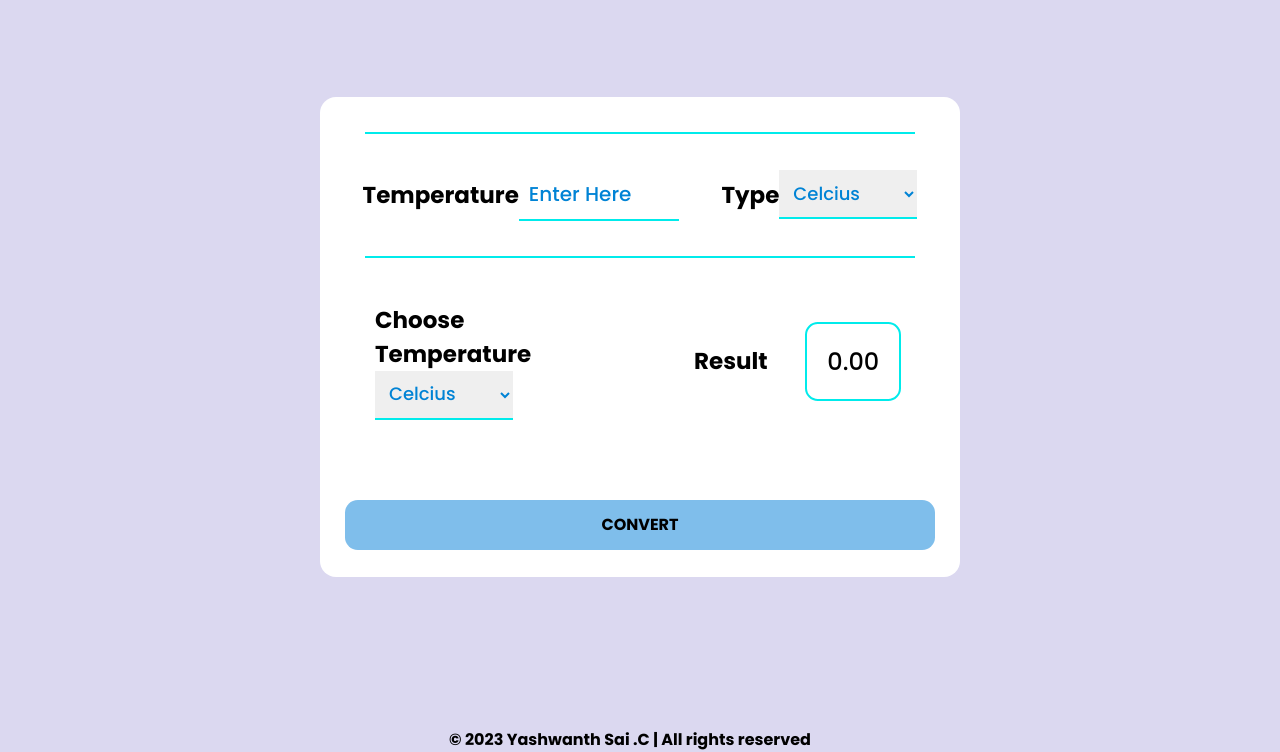
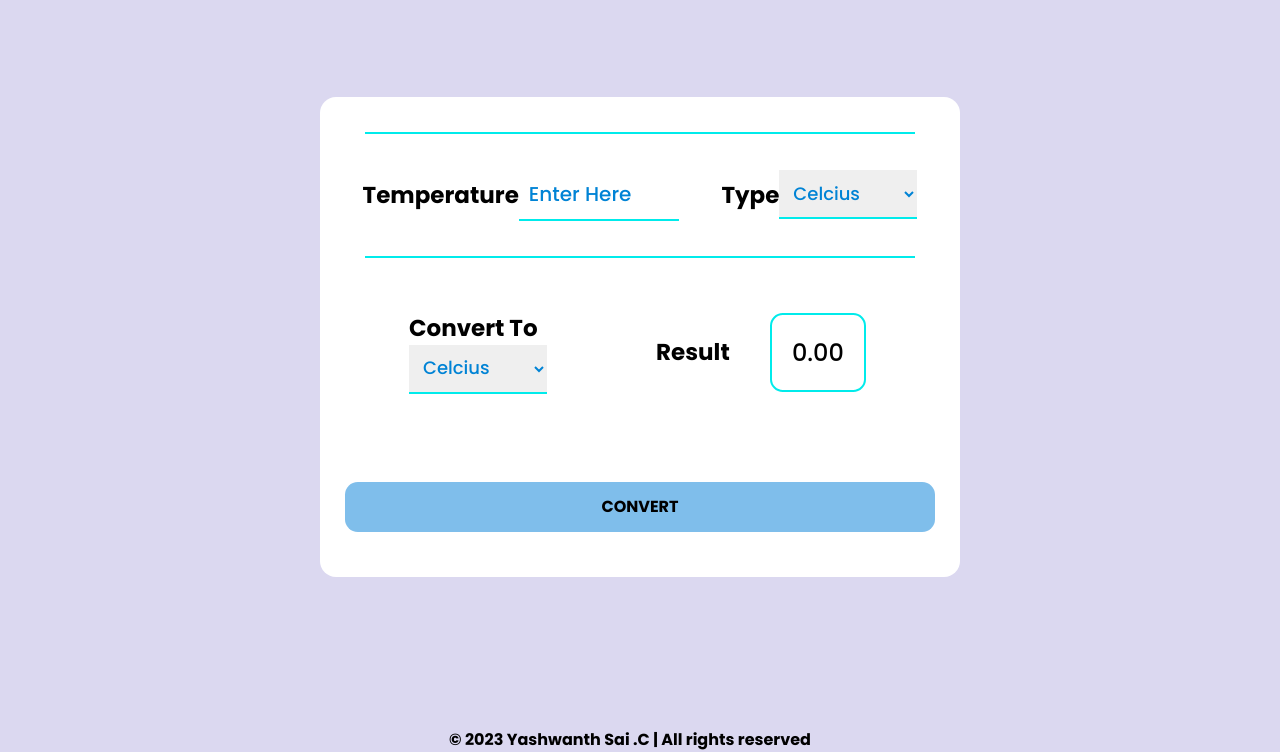
Before and after one commit to yashwanth-cd/OIBSIP, a plain HTML site: page Temperature Calculator/index.html in a window 1280 px wide. Shown: the part 91-843 px from the top of the page. Drawn offline with Linux system fonts and the light colour scheme.

Commit message:
Update index.html

```diff
--- a/Temperature Calculator/index.html
+++ b/Temperature Calculator/index.html
@@ -39,7 +39,7 @@
       <hr>
       <div class="second-field">
         <div class="output-filed">
-          <h3>Choose Temperature</h3>
+          <h3>Convert To</h3>
           <select id="output-choice">
             <option>Celcius</option>
             <option>Fahrenheit</option>
```
